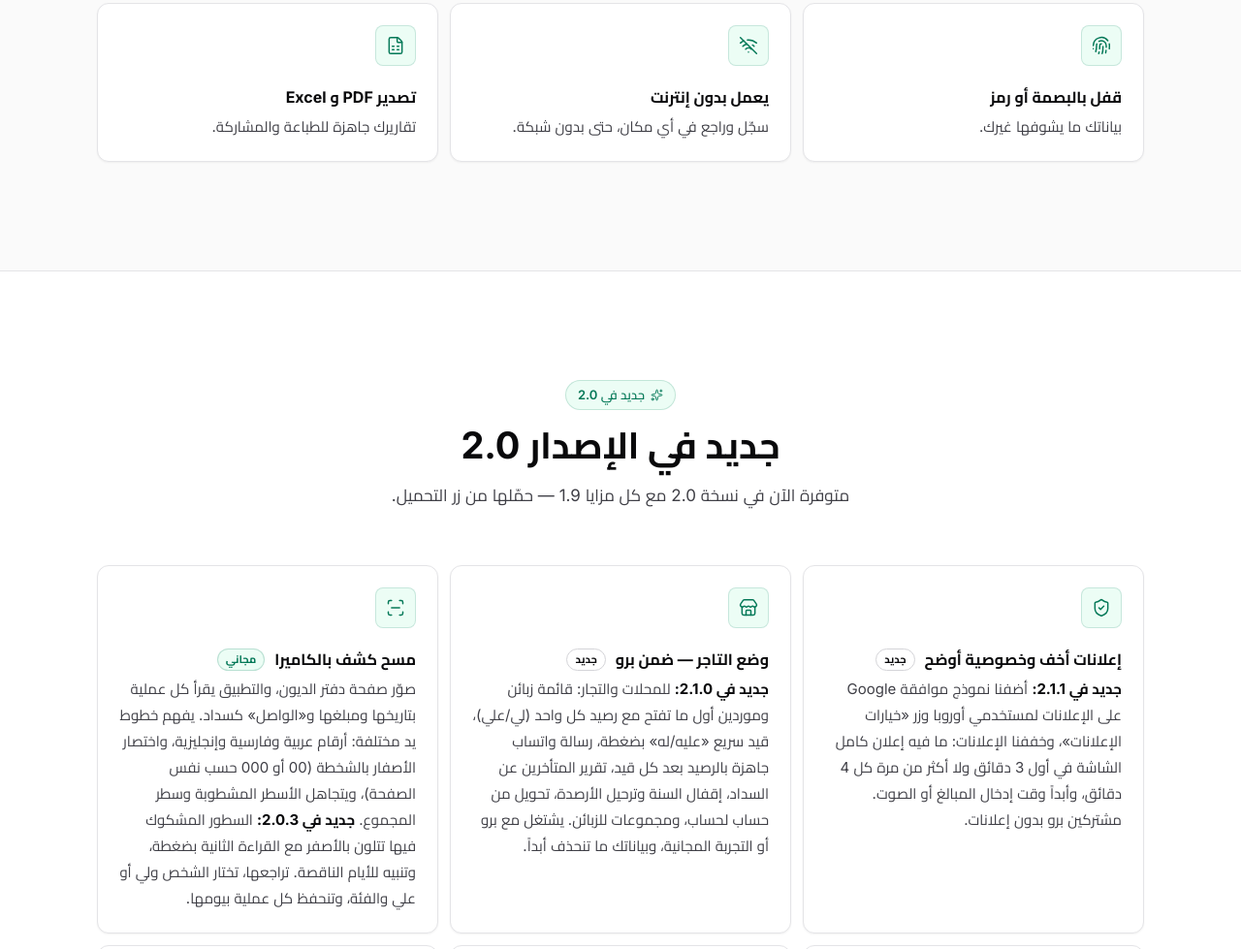
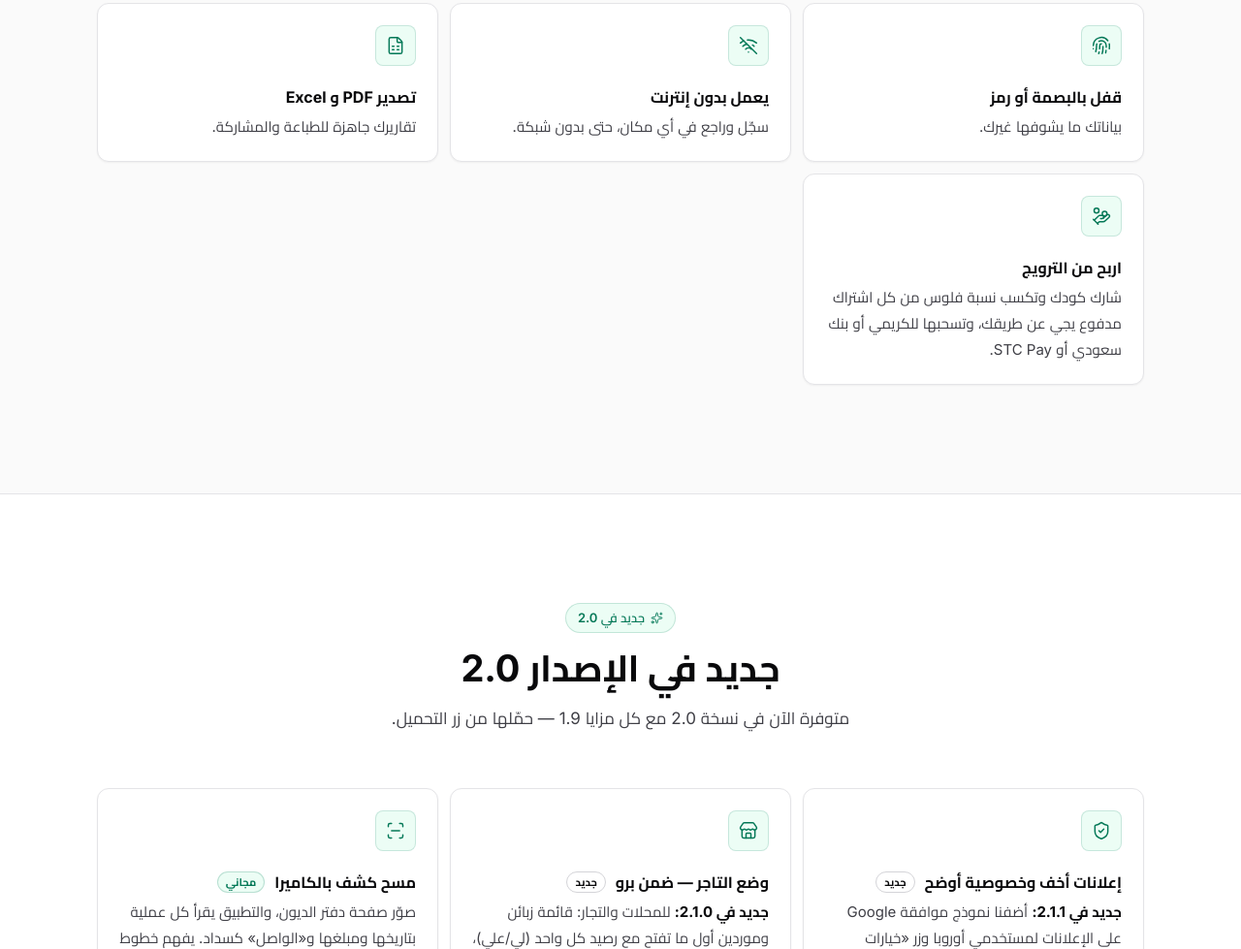
Before and after one commit to ayuob77/riyalbyriyal-site, a plain HTML site: page index.html in a window 1280 px wide. Shown: the part 1718-2697 px from the top of the page at 97% size. Drawn offline with Linux system fonts and the light colour scheme.

Commit message:
Features: add «اربح من الترويج» (app 2.3.0)

```diff
--- a/index.html
+++ b/index.html
@@ -114,6 +114,7 @@
 <li class="feature"><span class="tile"><svg class="ic" viewBox="0 0 24 24" fill="none" stroke="currentColor" stroke-width="1.75" stroke-linecap="round" stroke-linejoin="round" aria-hidden="true"><path d="M12 10a2 2 0 0 0-2 2c0 1.02-.1 2.51-.26 4"/> <path d="M14 13.12c0 2.38 0 6.38-1 8.88"/> <path d="M17.29 21.02c.12-.6.43-2.3.5-3.02"/> <path d="M2 12a10 10 0 0 1 18-6"/> <path d="M2 16h.01"/> <path d="M21.8 16c.2-2 .131-5.354 0-6"/> <path d="M5 19.5C5.5 18 6 15 6 12a6 6 0 0 1 .34-2"/> <path d="M8.65 22c.21-.66.45-1.32.57-2"/> <path d="M9 6.8a6 6 0 0 1 9 5.2v2"/></svg></span><div><h3>قفل بالبصمة أو رمز</h3><p>بياناتك ما يشوفها غيرك.</p></div></li>
 <li class="feature"><span class="tile"><svg class="ic" viewBox="0 0 24 24" fill="none" stroke="currentColor" stroke-width="1.75" stroke-linecap="round" stroke-linejoin="round" aria-hidden="true"><path d="M12 20h.01"/> <path d="M8.5 16.429a5 5 0 0 1 7 0"/> <path d="M5 12.859a10 10 0 0 1 5.17-2.69"/> <path d="M19 12.859a10 10 0 0 0-2.007-1.523"/> <path d="M2 8.82a15 15 0 0 1 4.177-2.643"/> <path d="M22 8.82a15 15 0 0 0-11.288-3.764"/> <path d="m2 2 20 20"/></svg></span><div><h3>يعمل بدون إنترنت</h3><p>سجّل وراجع في أي مكان، حتى بدون شبكة.</p></div></li>
 <li class="feature"><span class="tile"><svg class="ic" viewBox="0 0 24 24" fill="none" stroke="currentColor" stroke-width="1.75" stroke-linecap="round" stroke-linejoin="round" aria-hidden="true"><path d="M6 22a2 2 0 0 1-2-2V4a2 2 0 0 1 2-2h8a2.4 2.4 0 0 1 1.704.706l3.588 3.588A2.4 2.4 0 0 1 20 8v12a2 2 0 0 1-2 2z"/> <path d="M14 2v5a1 1 0 0 0 1 1h5"/> <path d="M8 13h2"/> <path d="M14 13h2"/> <path d="M8 17h2"/> <path d="M14 17h2"/></svg></span><div><h3>تصدير PDF و Excel</h3><p>تقاريرك جاهزة للطباعة والمشاركة.</p></div></li>
+<li class="feature"><span class="tile"><svg class="ic" viewBox="0 0 24 24" fill="none" stroke="currentColor" stroke-width="1.75" stroke-linecap="round" stroke-linejoin="round" aria-hidden="true"><path d="M11 15h2a2 2 0 1 0 0-4h-3c-.6 0-1.1.2-1.4.6L3 17"/> <path d="m7 21 1.6-1.4c.3-.4.8-.6 1.4-.6h4c1.1 0 2.1-.4 2.8-1.2l4.6-4.4a2 2 0 0 0-2.75-2.91l-4.2 3.9"/> <path d="m2 16 6 6"/> <circle cx="16" cy="9" r="2.9"/> <circle cx="6" cy="5" r="3"/></svg></span><div><h3>اربح من الترويج</h3><p>شارك كودك وتكسب نسبة فلوس من كل اشتراك مدفوع يجي عن طريقك، وتسحبها للكريمي أو بنك سعودي أو STC Pay.</p></div></li>
     </ul>
   </div>
 </section>
```
